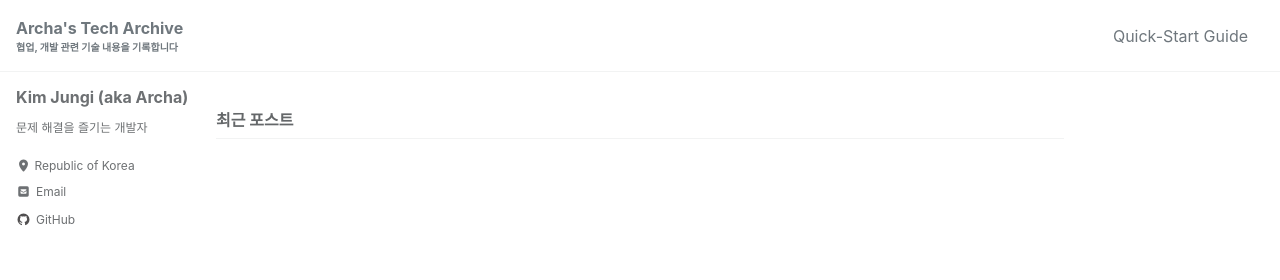
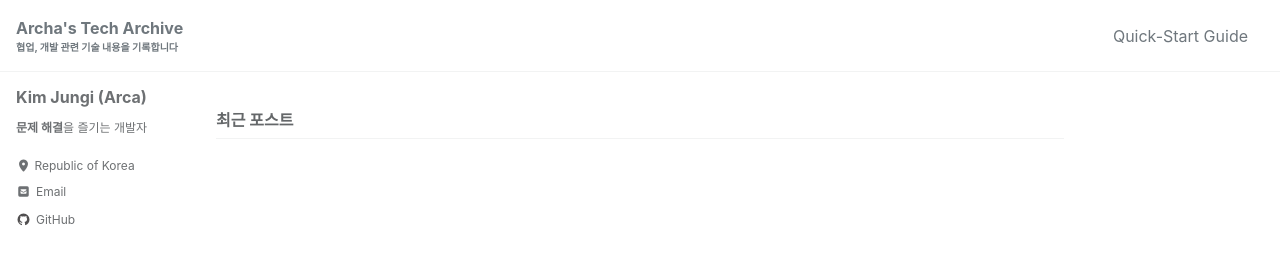
Before and after one commit to june-777/june-777.github.io, a Jekyll site: the page built from index.html, in a window 1280 px wide. Shown: the top 280 px of the page. Built offline with Jekyll 4.4.1, drawn with Linux system fonts in a browser that asks for light colours; cached includes are drawn as plain includes; the list of posts is cut into pages by our own code.

Commit message:
blog setting: 프로필 내용 변경, 폰트 크기 변경

```diff
--- a/_config.yml
+++ b/_config.yml
@@ -113,9 +113,9 @@ analytics:
 # Site Author
 # 좌측 프로필 영역
 author:
-  name             : "Kim Jungi (aka Archa)"
+  name             : "Kim Jungi (Arca)"
   avatar           : # path of avatar image, e.g. "/assets/images/bio-photo.jpg"
-  bio              : "문제 해결을 즐기는 개발자"
+  bio              : "**문제 해결**을 즐기는 개발자"
   location         : "Republic of Korea"
   email            :
   links:
--- a/_sass/minimal-mistakes/_reset.scss
+++ b/_sass/minimal-mistakes/_reset.scss
@@ -8,17 +8,17 @@ html {
   /* apply a natural box layout model to all elements */
   box-sizing: border-box;
   background-color: $background-color;
-  font-size: 16px;
+  font-size: 14px;
 
-  @include breakpoint($medium) {
+  @include breakpoint($medium) { /* 창 크기에 따라 폰트 설정 */
     font-size: 16px;
   }
 
-  @include breakpoint($large) {
+  @include breakpoint($large) { /* 창 크기에 따라 폰트 설정 */
     font-size: 16px;
   }
 
-  @include breakpoint($x-large) {
+  @include breakpoint($x-large) { /* 창 크기에 따라 폰트 설정 */
     font-size: 16px;
   }
 
```
